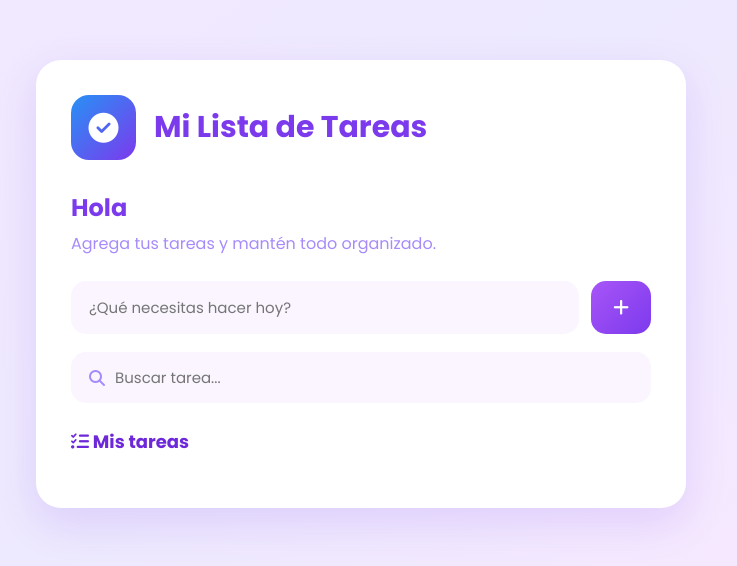
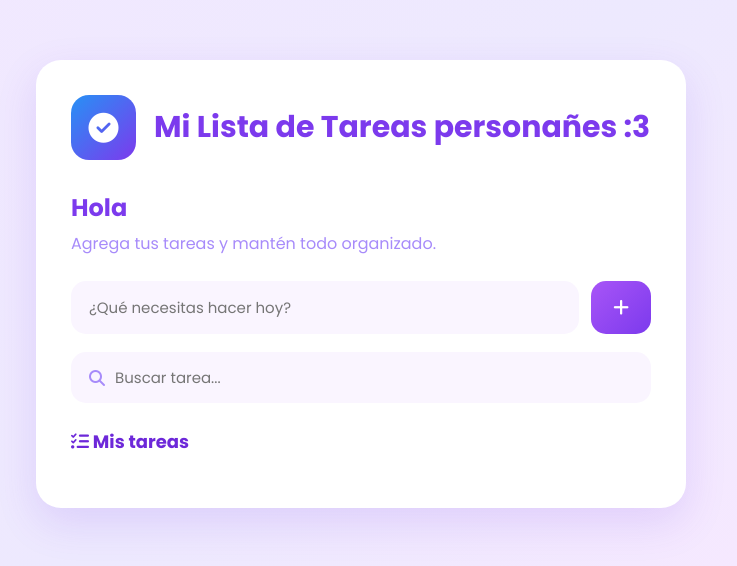
Before and after one commit to estefanydelaapozo-lgtm/todo-list-vps, a plain HTML site: page frontend/index.html in a window 1280 px wide. Shown: the part 116-682 px from the top of the page, without its empty margins (279-1016 px from the left). Drawn offline with Linux system fonts and the light colour scheme; no server answers.

Commit message:
Update heading text in index.html

```diff
--- a/frontend/index.html
+++ b/frontend/index.html
@@ -39,7 +39,7 @@
 
         <div>
 
-            <h1>Mi Lista de Tareas </h1>
+            <h1>Mi Lista de Tareas personañes :3 </h1>
 
 
         </div>
```
